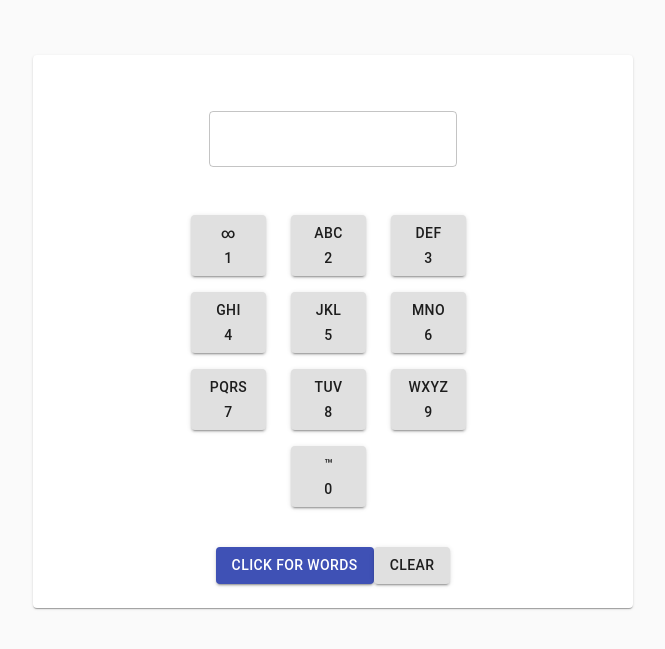
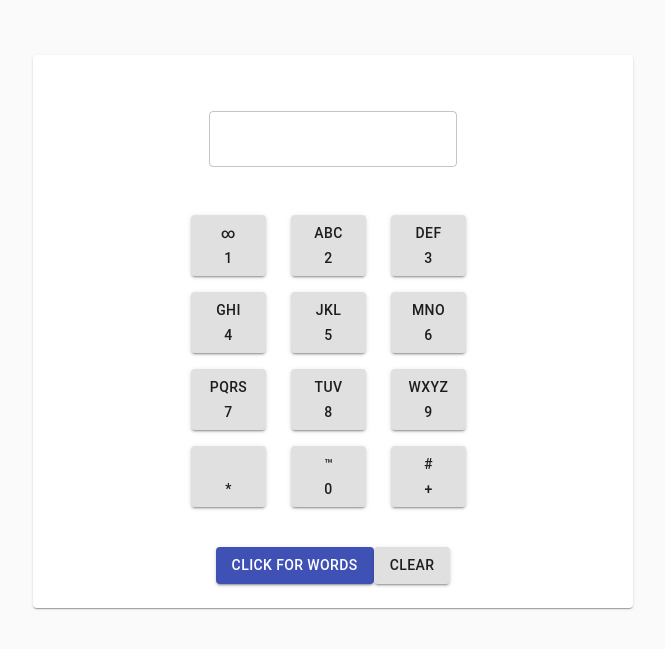
Before and after one commit to bradb345/Task_front, a React (Create React App) app: page / in a window 1280 px wide. Shown: the part 105-754 px from the top of the page, without its empty margins (307-972 px from the left). Built offline with nearby package versions, Linux system fonts and the light colour scheme.

Commit message:
added more buttons

```diff
--- a/src/App.js
+++ b/src/App.js
@@ -136,11 +136,15 @@ function App() {
                 <Grid item md={4}>
                   <Button variant="contained" onClick={handleClick} value="9">wxyz<br />9</Button>
                 </Grid>
-                <Grid item md={4}></Grid>
+                <Grid item md={4}>
+                  <Button variant="contained" onClick={handleClick} value=""><br />*</Button>
+                </Grid>
                 <Grid item md={4}>
                   <Button variant="contained" onClick={handleClick} value="0">™<br />0</Button>
                 </Grid>
-
+                <Grid item md={4}>
+                  <Button variant="contained" onClick={handleClick} value="">#<br />+</Button>
+                </Grid>
               </Grid>
             </Container>
             <Grid>
```
